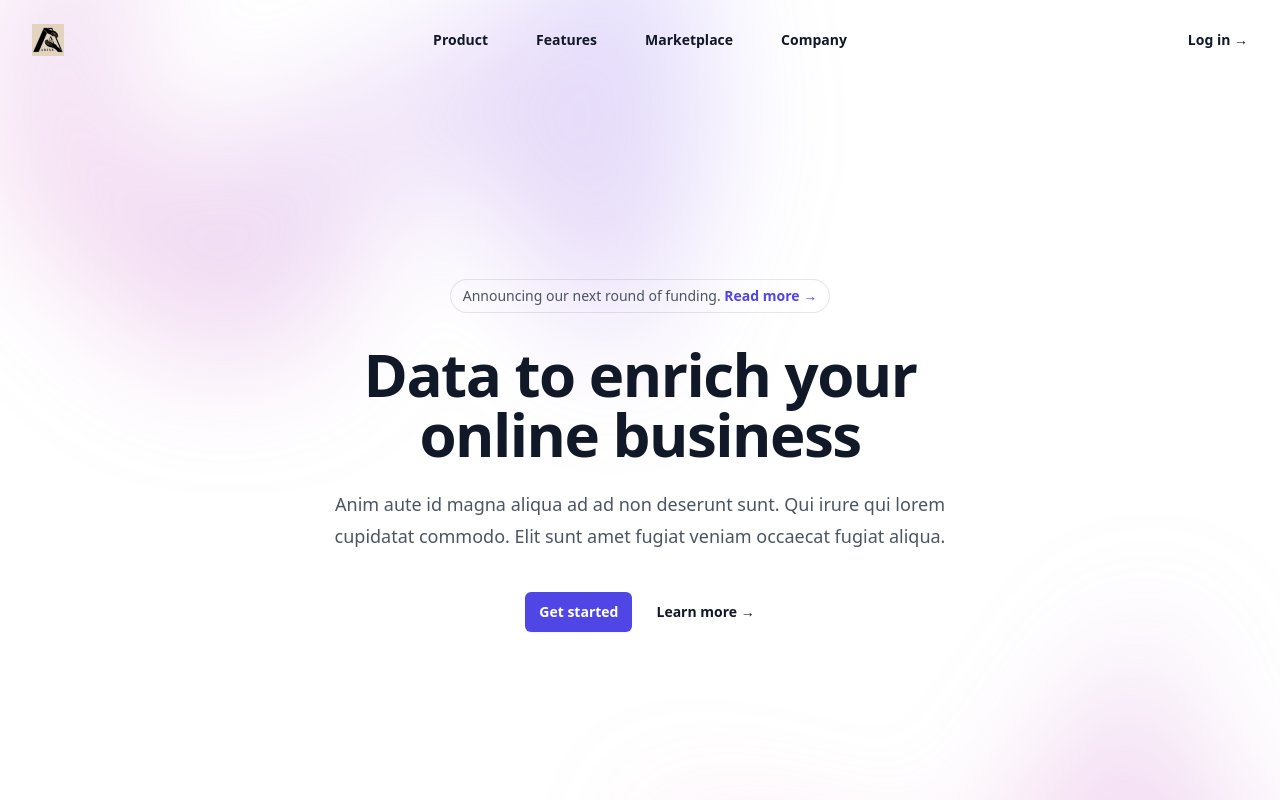
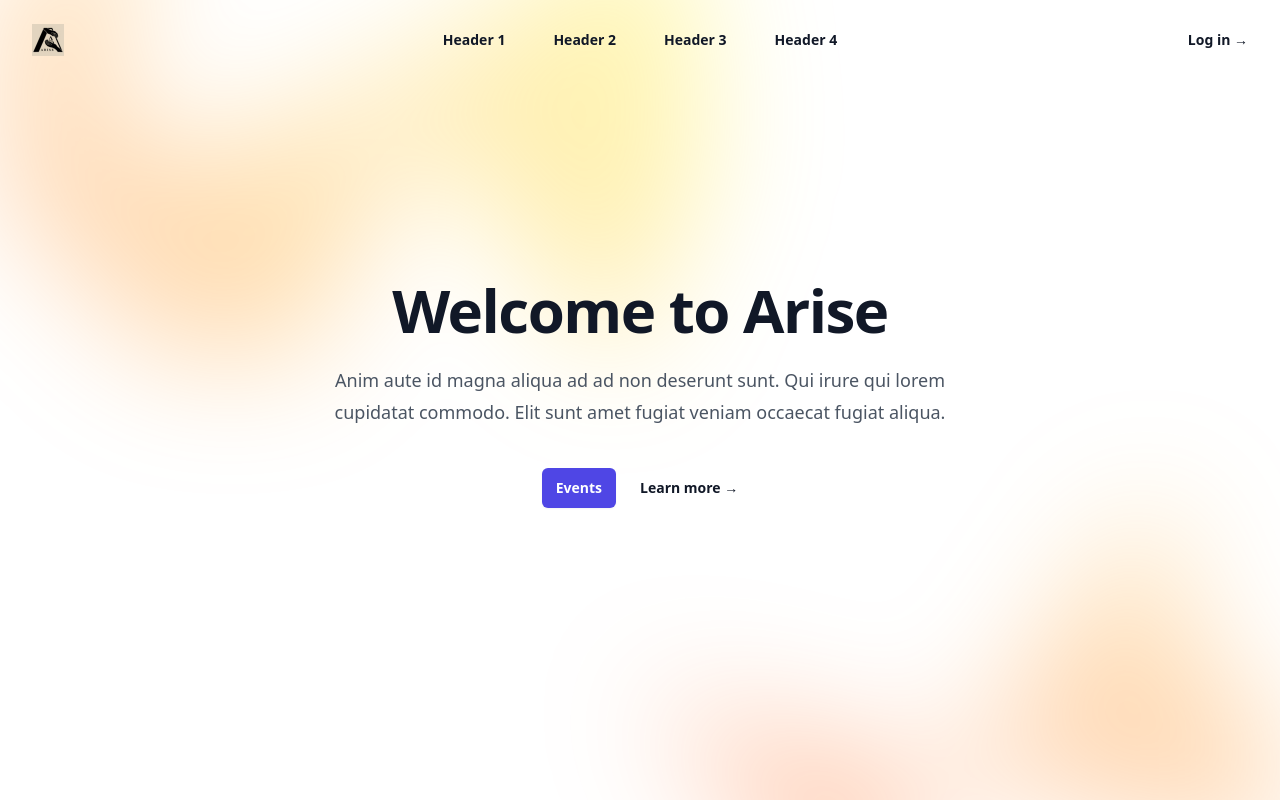
Before and after one commit to Arise-Club/website, a website: page index.html in a window 1280 px wide. Shown: the top 800 px of the page. Drawn offline with nearby package versions, Linux system fonts and the light colour scheme.

Commit message:
Editted Hero Section
Hero section is simplified and color trials are made

```diff
--- a/index.html
+++ b/index.html
@@ -29,10 +29,10 @@
             </button>
           </div>
           <div class="hidden lg:flex lg:gap-x-12">
-            <a href="#" class="text-sm font-semibold leading-6 text-gray-900">Product</a>
-            <a href="#" class="text-sm font-semibold leading-6 text-gray-900">Features</a>
-            <a href="#" class="text-sm font-semibold leading-6 text-gray-900">Marketplace</a>
-            <a href="#" class="text-sm font-semibold leading-6 text-gray-900">Company</a>
+            <a href="#" class="text-sm font-semibold leading-6 text-gray-900">Header 1</a>
+            <a href="#" class="text-sm font-semibold leading-6 text-gray-900">Header 2</a>
+            <a href="#" class="text-sm font-semibold leading-6 text-gray-900">Header 3</a>
+            <a href="#" class="text-sm font-semibold leading-6 text-gray-900">Header 4</a>
           </div>
           <div class="hidden lg:flex lg:flex-1 lg:justify-end">
             <a href="#" class="text-sm font-semibold leading-6 text-gray-900">Log in <span aria-hidden="true">&rarr;</span></a>
@@ -74,25 +74,21 @@
 
       <div class="relative isolate px-6 pt-14 lg:px-8">
         <div class="absolute inset-x-0 -top-40 -z-10 transform-gpu overflow-hidden blur-3xl sm:-top-80" aria-hidden="true">
-          <div class="relative left-[calc(50%-11rem)] aspect-[1155/678] w-[36.125rem] -translate-x-1/2 rotate-[30deg] bg-gradient-to-tr from-[#ff80b5] to-[#9089fc] opacity-30 sm:left-[calc(50%-30rem)] sm:w-[72.1875rem]" style="clip-path: polygon(74.1% 44.1%, 100% 61.6%, 97.5% 26.9%, 85.5% 0.1%, 80.7% 2%, 72.5% 32.5%, 60.2% 62.4%, 52.4% 68.1%, 47.5% 58.3%, 45.2% 34.5%, 27.5% 76.7%, 0.1% 64.9%, 17.9% 100%, 27.6% 76.8%, 76.1% 97.7%, 74.1% 44.1%)"></div>
+          <div class="relative left-[calc(50%-11rem)] aspect-[1155/678] w-[36.125rem] -translate-x-1/2 rotate-[30deg] bg-gradient-to-tr from-[#ff3300] to-[#ffff00] opacity-30 sm:left-[calc(50%-30rem)] sm:w-[72.1875rem]" style="clip-path: polygon(74.1% 44.1%, 100% 61.6%, 97.5% 26.9%, 85.5% 0.1%, 80.7% 2%, 72.5% 32.5%, 60.2% 62.4%, 52.4% 68.1%, 47.5% 58.3%, 45.2% 34.5%, 27.5% 76.7%, 0.1% 64.9%, 17.9% 100%, 27.6% 76.8%, 76.1% 97.7%, 74.1% 44.1%)"></div>
         </div>
         <div class="mx-auto max-w-2xl py-32 sm:py-48 lg:py-56">
-          <div class="hidden sm:mb-8 sm:flex sm:justify-center">
-            <div class="relative rounded-full px-3 py-1 text-sm leading-6 text-gray-600 ring-1 ring-gray-900/10 hover:ring-gray-900/20">
-              Announcing our next round of funding. <a href="#" class="font-semibold text-indigo-600"><span class="absolute inset-0" aria-hidden="true"></span>Read more <span aria-hidden="true">&rarr;</span></a>
-            </div>
-          </div>
+
           <div class="text-center">
-            <h1 class="text-4xl font-bold tracking-tight text-gray-900 sm:text-6xl">Data to enrich your online business</h1>
+            <h1 class="text-4xl font-bold tracking-tight text-gray-900 sm:text-6xl">Welcome to Arise</h1>
             <p class="mt-6 text-lg leading-8 text-gray-600">Anim aute id magna aliqua ad ad non deserunt sunt. Qui irure qui lorem cupidatat commodo. Elit sunt amet fugiat veniam occaecat fugiat aliqua.</p>
             <div class="mt-10 flex items-center justify-center gap-x-6">
-              <a href="#" class="rounded-md bg-indigo-600 px-3.5 py-2.5 text-sm font-semibold text-white shadow-sm hover:bg-indigo-500 focus-visible:outline focus-visible:outline-2 focus-visible:outline-offset-2 focus-visible:outline-indigo-600">Get started</a>
+              <a href="#" class="rounded-md bg-indigo-600 px-3.5 py-2.5 text-sm font-semibold text-white shadow-sm hover:bg-indigo-500 focus-visible:outline focus-visible:outline-2 focus-visible:outline-offset-2 focus-visible:outline-indigo-600">Events</a>
               <a href="#" class="text-sm font-semibold leading-6 text-gray-900">Learn more <span aria-hidden="true">→</span></a>
             </div>
           </div>
         </div>
         <div class="absolute inset-x-0 top-[calc(100%-13rem)] -z-10 transform-gpu overflow-hidden blur-3xl sm:top-[calc(100%-30rem)]" aria-hidden="true">
-          <div class="relative left-[calc(50%+3rem)] aspect-[1155/678] w-[36.125rem] -translate-x-1/2 bg-gradient-to-tr from-[#ff80b5] to-[#9089fc] opacity-30 sm:left-[calc(50%+36rem)] sm:w-[72.1875rem]" style="clip-path: polygon(74.1% 44.1%, 100% 61.6%, 97.5% 26.9%, 85.5% 0.1%, 80.7% 2%, 72.5% 32.5%, 60.2% 62.4%, 52.4% 68.1%, 47.5% 58.3%, 45.2% 34.5%, 27.5% 76.7%, 0.1% 64.9%, 17.9% 100%, 27.6% 76.8%, 76.1% 97.7%, 74.1% 44.1%)"></div>
+          <div class="relative left-[calc(50%+3rem)] aspect-[1155/678] w-[36.125rem] -translate-x-1/2 bg-gradient-to-tr from-[#ff3300] to-[#ffff00] opacity-30 sm:left-[calc(50%+36rem)] sm:w-[72.1875rem]" style="clip-path: polygon(74.1% 44.1%, 100% 61.6%, 97.5% 26.9%, 85.5% 0.1%, 80.7% 2%, 72.5% 32.5%, 60.2% 62.4%, 52.4% 68.1%, 47.5% 58.3%, 45.2% 34.5%, 27.5% 76.7%, 0.1% 64.9%, 17.9% 100%, 27.6% 76.8%, 76.1% 97.7%, 74.1% 44.1%)"></div>
         </div>
       </div>
     </div>
```
